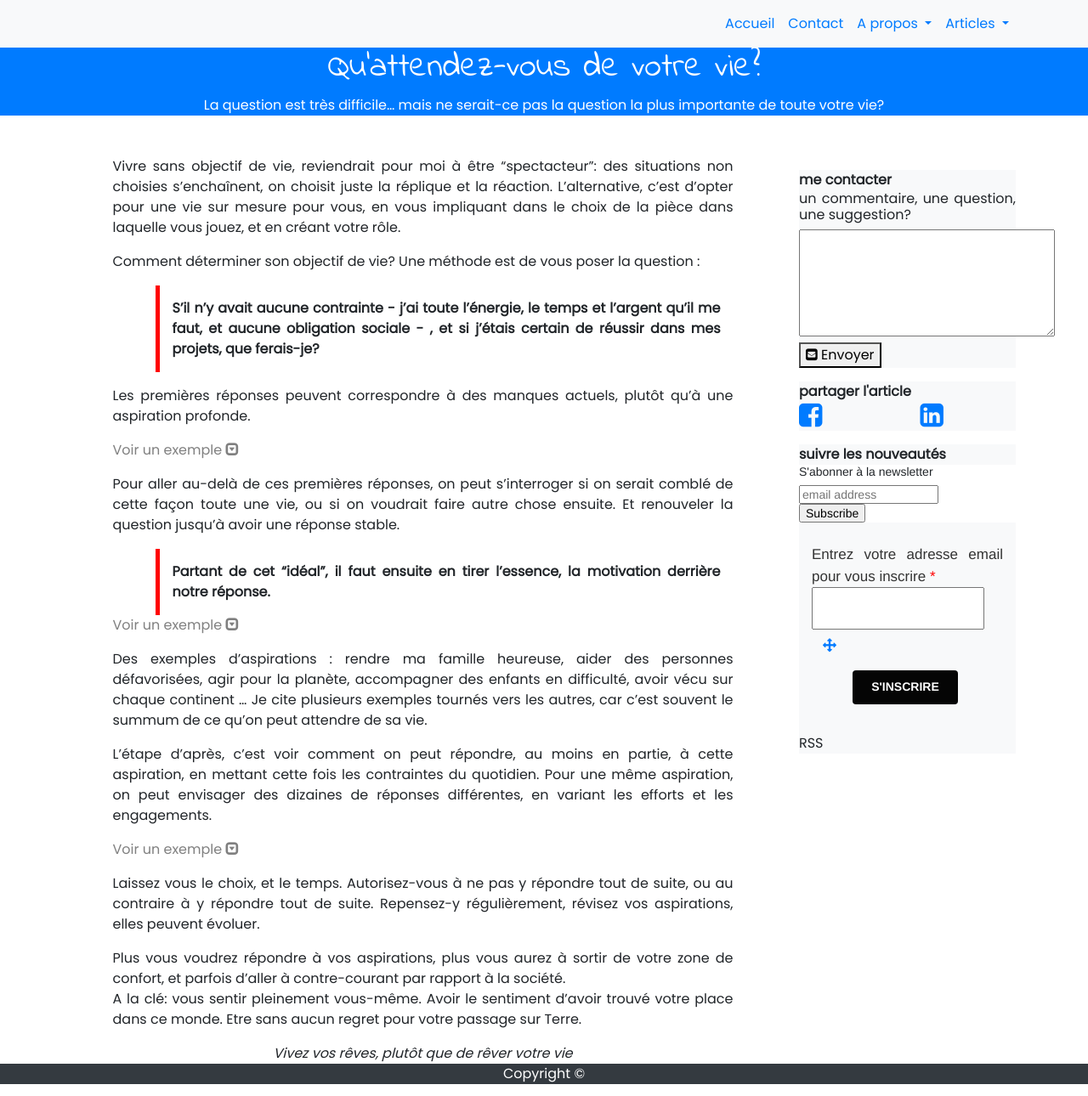
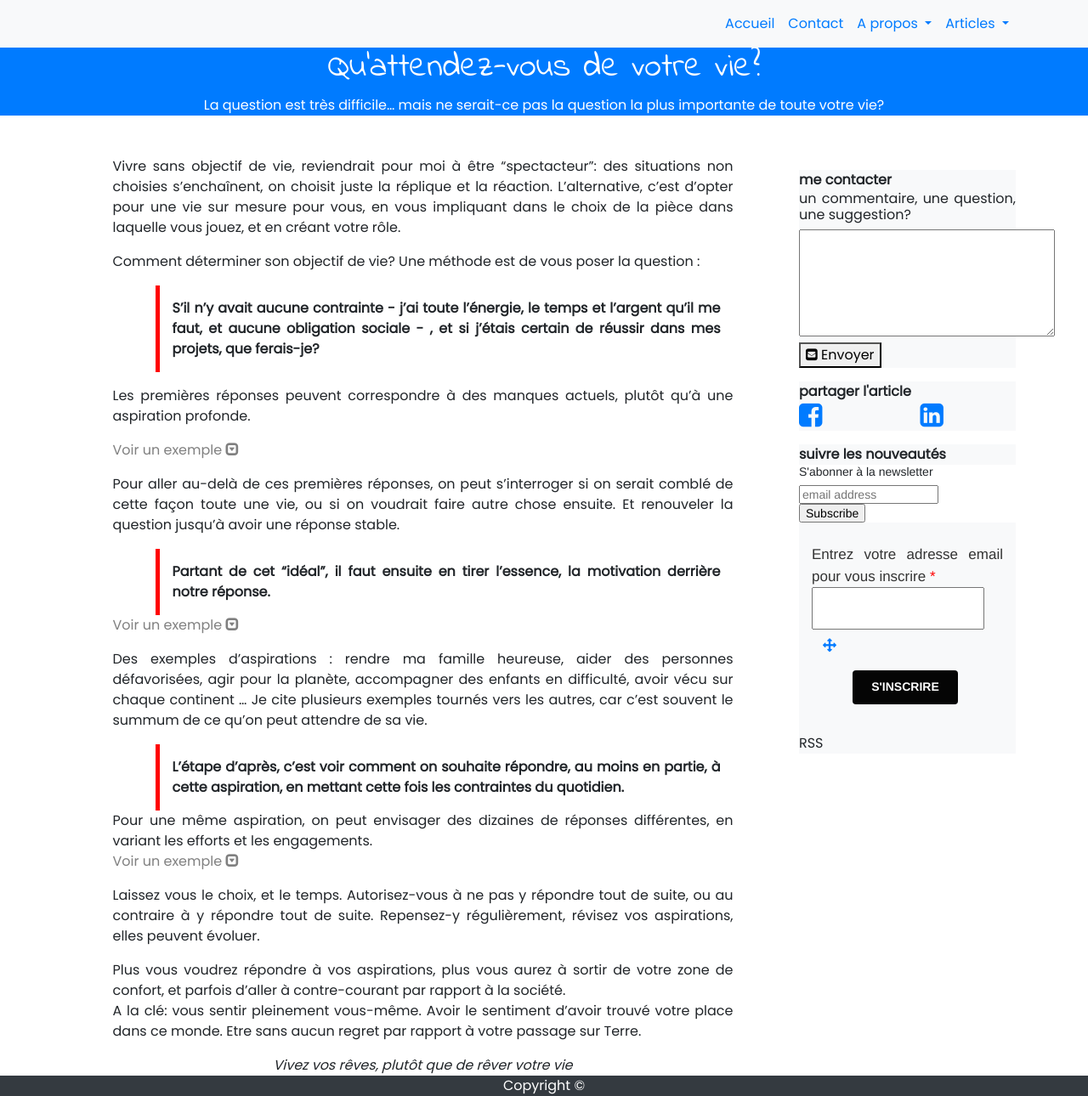
Before and after one commit to OrgaEvolutions/Nathoup.github.io, a Jekyll site: the page built from articles/objectif_vie.html, in a window 1280 px wide. Shown: the whole page at 85% size. Built offline with Jekyll 4.4.1, drawn with Linux system fonts in a browser that asks for light colours; nearby versions of some CDN libraries; some web fonts are replaced; comment, search, counter and statistics services are not loaded.

Commit message:
Update objectif_vie.html

```diff
--- a/articles/objectif_vie.html
+++ b/articles/objectif_vie.html
@@ -34,7 +34,11 @@ Partant de cet “idéal”, il faut ensuite en tirer l’essence, la motivation
 Je cite plusieurs exemples tournés vers les autres, car c’est souvent le summum de ce qu’on peut attendre de sa vie.
 {% include al type='fin_paragraphe' %}
 
-{% include al type='paragraphe' %}L’étape d’après, c’est voir comment on peut répondre, au moins en partie, à cette aspiration, en mettant cette fois les contraintes du quotidien. Pour une même aspiration, on peut envisager des dizaines de réponses différentes, en variant les efforts et les engagements.
+{% include al type='paragraphe' %}
+{% include al type='passage_important' %}L’étape d’après, c’est voir comment on souhaite répondre, au moins en partie,
+à cette aspiration, en mettant cette fois les contraintes du quotidien.
+{% include al type='fin_passage_important' %}
+Pour une même aspiration, on peut envisager des dizaines de réponses différentes, en variant les efforts et les engagements.
 
 {% include al type='exemple' %}Prenons le cas d’une personne ayant comme objectif d’avoir un impact positif sur l’écologie. La personne peut envisager de nombreuses choses:
 {% include al type='debut_liste' %}
@@ -54,7 +58,7 @@ Repensez-y régulièrement, révisez vos aspirations, elles peuvent évoluer.
 
 {% include al type='paragraphe' %}Plus vous voudrez répondre à vos aspirations, plus vous aurez à sortir de votre zone de confort, et parfois d’aller à contre-courant par rapport à la société.
 <br>
-A la clé: vous sentir pleinement vous-même. Avoir le sentiment d’avoir trouvé votre place dans ce monde. Etre sans aucun regret pour votre passage sur
+A la clé: vous sentir pleinement vous-même. Avoir le sentiment d’avoir trouvé votre place dans ce monde. Etre sans aucun regret par rapport à votre passage sur
 Terre.
 {% include al type='fin_paragraphe' %}
 
```
